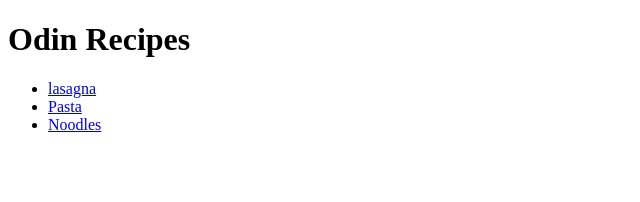
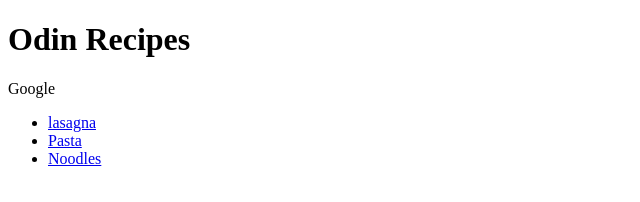
Before and after one commit to 7890100/odin-reipes, a plain HTML site: page index.html in a window 1280 px wide. Shown: the whole page, without its empty margins (0-640 px from the left). Drawn offline with Linux system fonts and the light colour scheme.

Commit message:
Update index.html

```diff
--- a/index.html
+++ b/index.html
@@ -8,6 +8,7 @@
 </head>
 <body>
     <h1>Odin Recipes</h1>
+    <p>Google</p>
     <ul>
     <li><a href="recipes/dish.html">lasagna</a></li>
     <li><a href="recipes/dish.html">Pasta</a></li>
```
